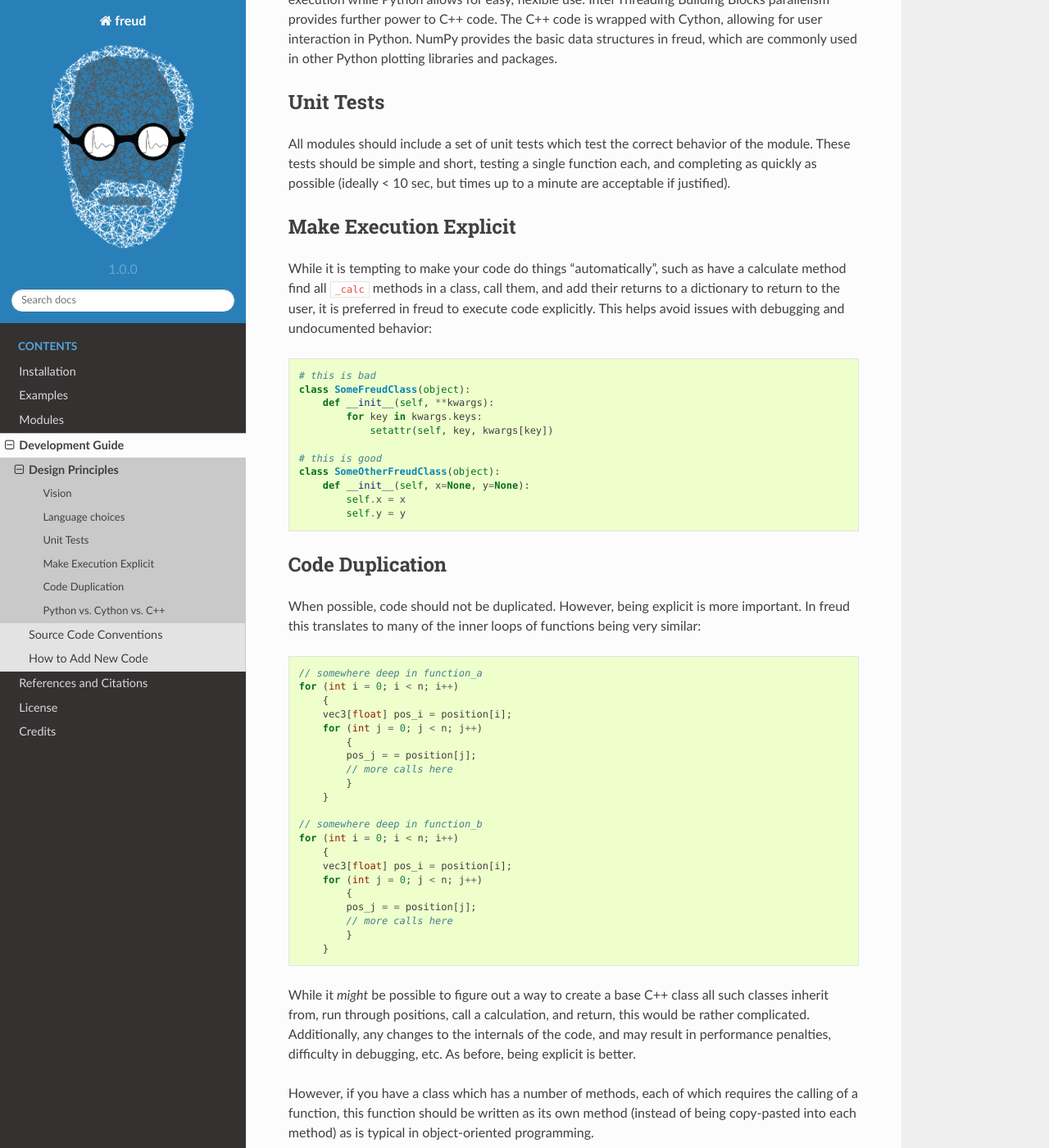
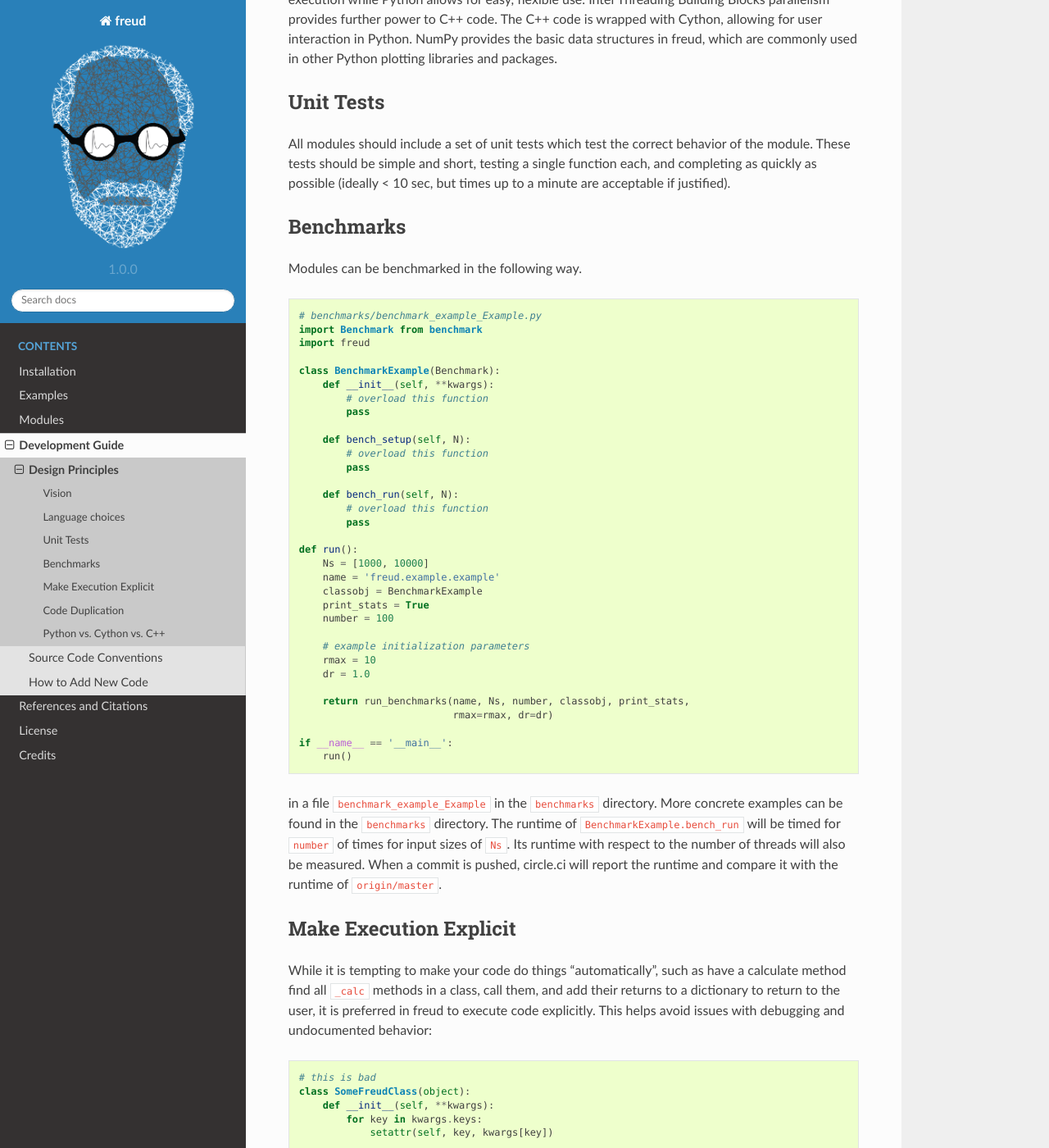
Before and after one commit to glotzerlab/freud, a Sphinx documentation site: the page built from doc/source/design.rst, in a window 1280 px wide and 1400 px high, scrolled down 764 px. Shown: the whole window at 82% size. Built offline with Sphinx 7.4.7 and the Read the Docs theme 2.0.0, drawn with Linux system fonts in a browser that asks for light colours.

Commit message:
Added documentation for benchmark

```diff
--- a/doc/source/design.rst
+++ b/doc/source/design.rst
@@ -50,6 +50,54 @@ All modules should include a set of unit tests which test the correct
 behavior of the module. These tests should be simple and short, testing
 a single function each, and completing as quickly as possible
 (ideally < 10 sec, but times up to a minute are acceptable if justified).
+
+Benchmarks
+==========
+
+Modules can be benchmarked in the following way.
+
+.. code-block:: python
+
+    # benchmarks/benchmark_example_Example.py
+    import Benchmark from benchmark
+    import freud
+
+    class BenchmarkExample(Benchmark):
+        def __init__(self, **kwargs):
+            # overload this function
+            pass
+
+        def bench_setup(self, N):
+            # overload this function
+            pass
+
+        def bench_run(self, N):
+            # overload this function
+            pass
+
+    def run():
+        Ns = [1000, 10000]
+        name = 'freud.example.example'
+        classobj = BenchmarkExample
+        print_stats = True
+        number = 100
+
+        # example initialization parameters
+        rmax = 10
+        dr = 1.0
+
+        return run_benchmarks(name, Ns, number, classobj, print_stats,
+                              rmax=rmax, dr=dr)
+
+    if __name__ == '__main__':
+        run()
+
+in a file :code:`benchmark_example_Example` in the :code:`benchmarks` directory.
+More concrete examples can be found in the :code:`benchmarks` directory.
+The runtime of :code:`BenchmarkExample.bench_run` will be timed for :code:`number`
+of times for input sizes of :code:`Ns`. Its runtime with respect to the number of threads
+will also be measured. When a commit is pushed, circle.ci will
+report the runtime and compare it with the runtime of :code:`origin/master`.
 
 Make Execution Explicit
 =======================
```
